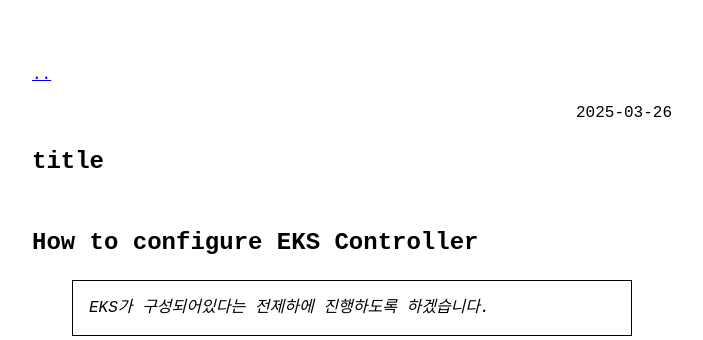
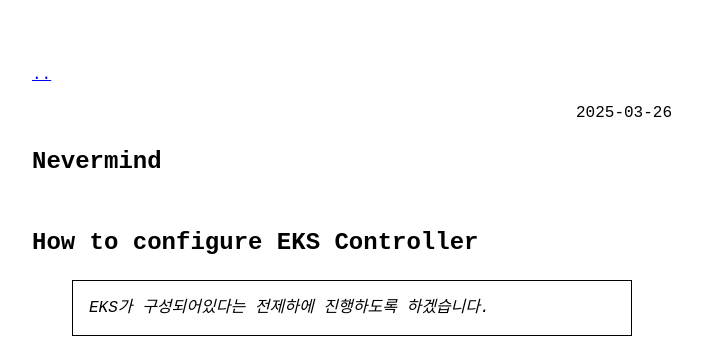
Before and after one commit to coodns/blog, a Jekyll site: the page built from _posts/2025-03-26-Nevermind.md, in a window 1280 px wide and 900 px high. Shown: the top 340 px of the window, without its empty margins (288-991 px from the left). Built offline with Jekyll 4.4.1, drawn with Linux system fonts in a browser that asks for light colours; comment, search, counter and statistics services are not loaded.

Commit message:
Nevermind

```diff
--- a/_posts/2025-03-26-title.md
+++ b/_posts/2025-03-26-Nevermind.md
@@ -1,7 +1,6 @@
 ---
 layout: post
 category: k8s
-title: "title"
 ---
 ## How to configure EKS Controller
 
```
Also changed, not shown: images/carbon-2.png (added).
